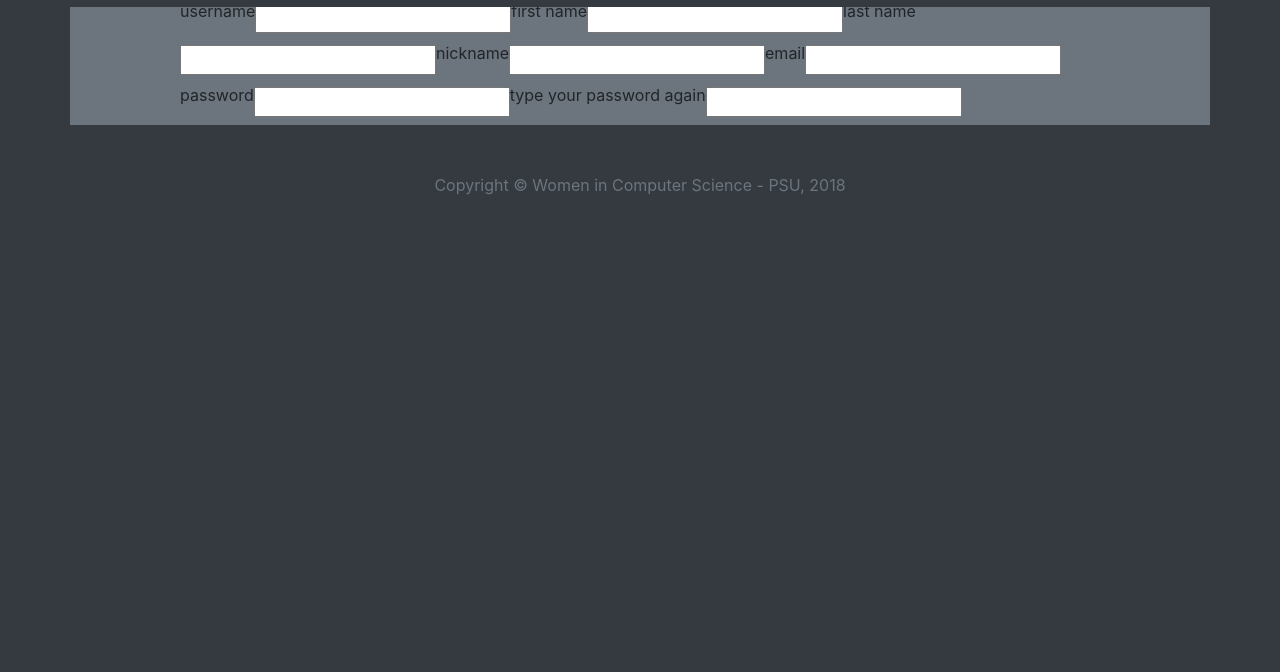
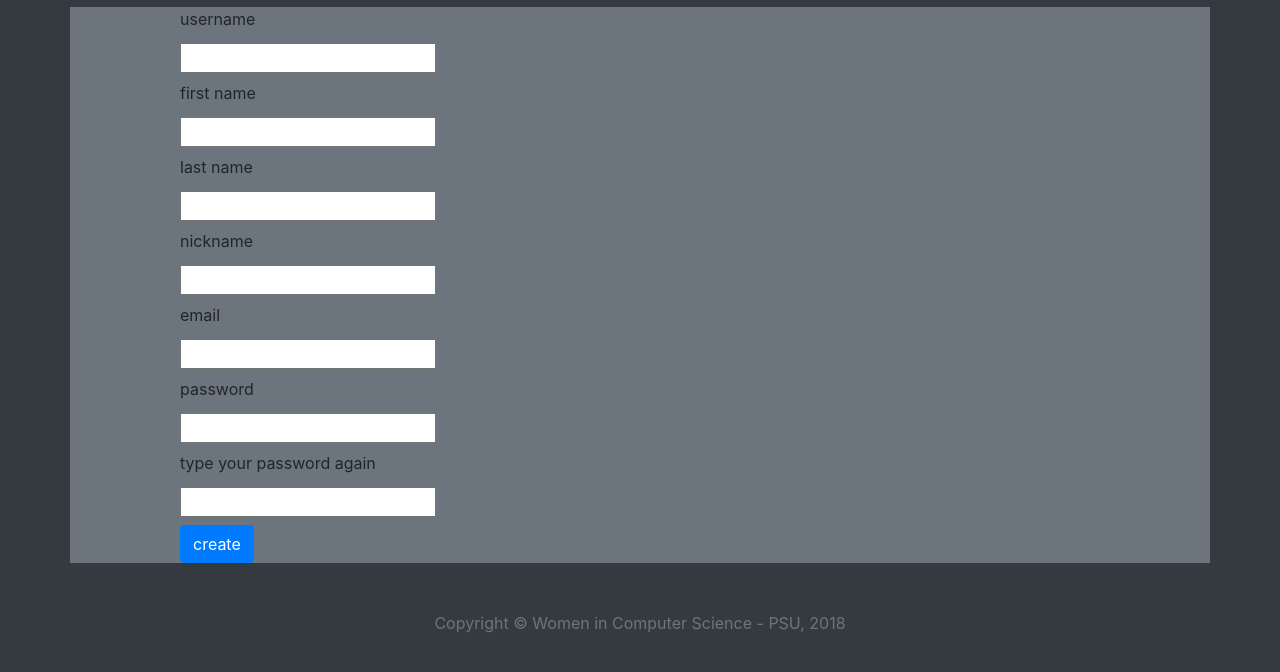
Before and after one commit to WiCS-PortlandState/wics_2, a Python web app: template wics_2/views/templates/user_portal/auth/create-account.jinja2 in a window 1280 px wide. Shown: the part 49-721 px from the top of the page. Run offline with Jinja, Linux system fonts and the light colour scheme; the template is opened without the code that fills it, so the values that code supplies are empty; some libraries are stand-ins or nearby versions.

Commit message:
working account signup

```diff
--- a/setup.py
+++ b/setup.py
@@ -16,7 +16,6 @@
     'sqlalchemy',
     'psycopg2',
     'alembic',
-    'bcrypt',
     'zope.sqlalchemy',
     'pyramid-beaker',
     'pyramid_tm',
--- a/wics_2/__init__.py
+++ b/wics_2/__init__.py
@@ -28,7 +28,7 @@
     # config.add_route('hackathon-sponsors', '/hackathon/sponsors')
 
     config.add_route('login', '/user/login')
-    config.add_route('create-user', '/user/create-user')
+    config.add_route('create-user', '/user/create')
     config.add_route('logout', '/user/logout')
     config.add_route('validate-username', '/user/validate-username')
     config.add_route('user-home', '/user/')
--- a/wics_2/views/public.py
+++ b/wics_2/views/public.py
@@ -20,6 +20,10 @@
         return '''
         It looks like you're not logged in. To access the user portal,
         you'll need to do that.
+        '''
+    elif err == 'login_fail':
+        return '''
+        Username or password was incorrect.
         '''
     return None
 
--- a/wics_2/views/templates/user_portal/auth/create-account.jinja2
+++ b/wics_2/views/templates/user_portal/auth/create-account.jinja2
@@ -5,54 +5,40 @@
 {% block content %}
     <div class="container">
         <div class="row">
+            <form method="post" action="/user/create?invite={{ invite }}" id="user-create-form">
                 <div class="typography-body text-warning mb-2" id="create-error-field"></div>
                 <label for="username-create-field">username</label>
-            <input type="text" class="form-text mb-2" id="username-create-field" />
+                <input type="text" class="form-text mb-2" name="username" id="username-create-field" />
                 <label for="first-name-create-field">first name</label>
-            <input type="text" class="form-text mb-2" id="first-name-login-field" />
+                <input type="text" class="form-text mb-2" name="first_name" id="first-name-login-field" />
                 <label for="last-name-create-field">last name</label>
-            <input type="text" class="form-text mb-2" id="last-name-login-field" />
+                <input type="text" class="form-text mb-2" name="last_name" id="last-name-login-field" />
                 <label for="nickname-create-field">nickname</label>
-            <input type="text" class="form-text mb-2" id="nickname-create-field" />
+                <input type="text" class="form-text mb-2" name="nickname" id="nickname-create-field" />
                 <label for="email-create-field">email</label>
-            <input type="text" class="form-text mb-2" id="email-create-field" />
+                <input type="text" class="form-text mb-2" name="email" value="{{ email }}" id="email-create-field" />
                 <label for="password-create-field">password</label>
-            <input type="text" class="form-text mb-2" id="password-create-field" />
+                <input type="password" class="form-text mb-2" name="password" id="password-create-field" />
                 <label for="password-validate-create-field">type your password again</label>
-            <input type="text" class="form-text mb-2" id="password-validate-create-field" />
+                <input type="password" class="form-text mb-2" id="password-validate-create-field" />
+                <button type="submit" class="btn btn-primary">create</button>
+            </form>
         </div>
     </div>
     <script>
-        $('#user-create-button').click(function() {
-            var password = $('#password-create-field').val();
-            var passwordValidate = $('#password-validate-create-field').val();
-            if (password !== passwordValidate) {
-                $('#create-error-field').text('Passwords do not match');
-                return;
+        $('#user-create-form').submit(function() {
+            password = $('#password-create-field').val();
+            passwordVal = $('#password-validate-create-field').val();
+            if (password !== passwordVal) {
+                $('#create-error-field').text('Passwords don\'t match!');
+                return false;
             }
-            var username = $('#username-create-field').val();
-            var firstName = $('#first-name-create-field').val();
-            var lastName = $('#last-name-create-field').val();
-            var nickname = $('#nickname-create-field').val();
-            var email = $('#email-create-field').val();
-            $.ajax({
-                type: 'POST',
-                url: '/user/create-user',
-                data: {
-                    username: username,
-                    password: password,
-                    firstName: firstName,
-                    lastName: lastName,
-                    nickname: nickname,
-                    email: email,
-                },
-                dataType: 'json',
-                success: function (data) {
-                    if (data.error) {
-                        $('#create-error-field').text(data.error.message);
-                    }
-                },
-            });
+            username = $('#username-create-field').val();
+            $('#username-create-field').addClass('text-white');
+            $('#password-create-field').addClass('text-white');
+            $('#username-create-field').val(sha1(username));
+            $('#password-create-field').val(sha1(password));
+            return true;
         });
 
         $('#username-create-field').onfocusout(function() {
```
Also changed, not shown: wics_2/views/users.py (+58 -17 lines). Lines whose indentation alone changed are shown as unchanged.
